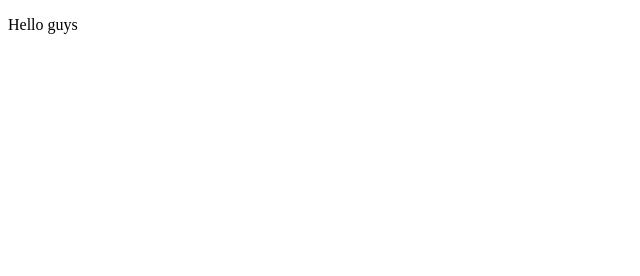
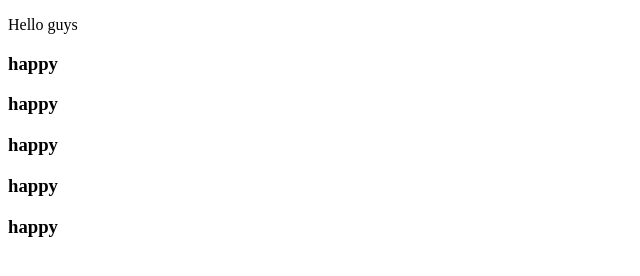
Before and after one commit to TARUNKUMAR2000/dev_tut, a plain HTML site: page index.html in a window 1280 px wide. Shown: the whole page, without its empty margins (0-640 px from the left). Drawn offline with Linux system fonts and the light colour scheme.

Commit message:
added some lines to the code

```diff
--- a/index.html
+++ b/index.html
@@ -10,5 +10,11 @@
     </head>
     <body>
         <P>Hello guys</P>
+        <h3>happy</h3>
+        <h3>happy</h3>
+        <h3>happy</h3>
+        <h3>happy</h3>
+        <h3>happy</h3>
+
     </body>
 </html>
```
Also changed, not shown: 1 other file.
